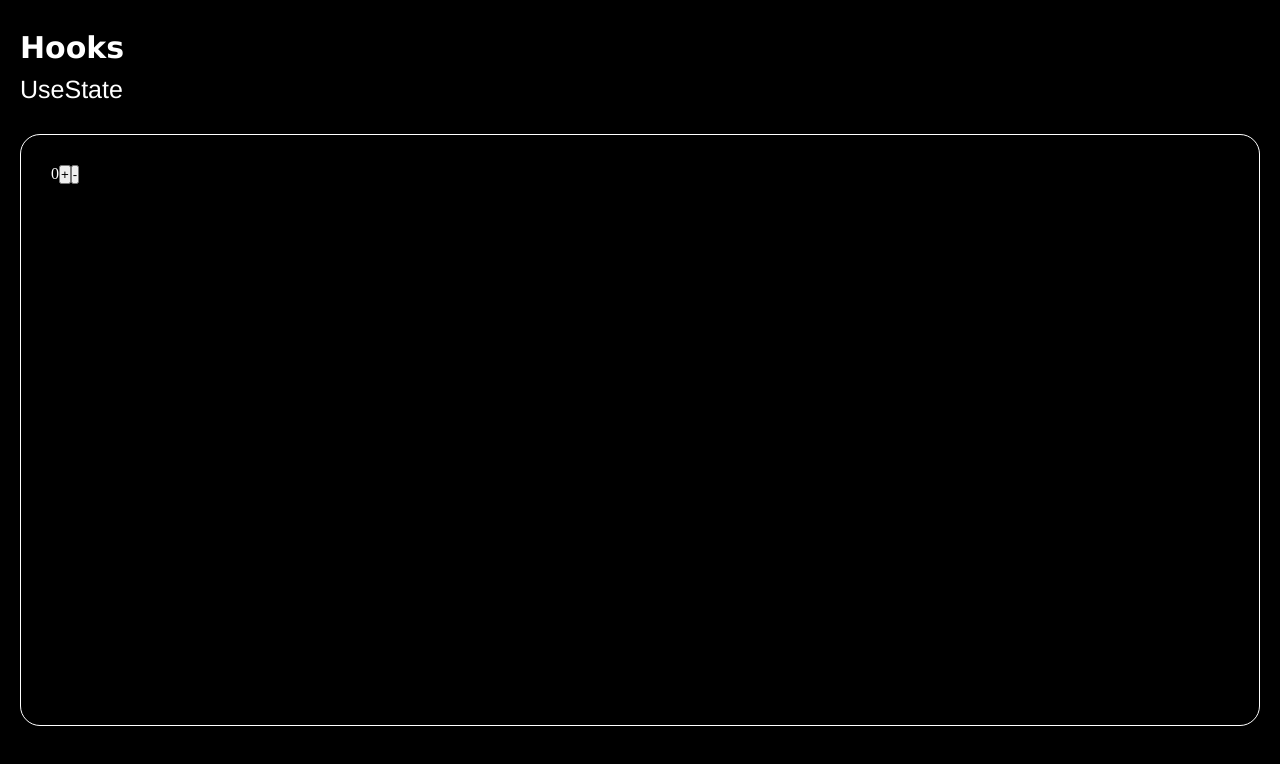
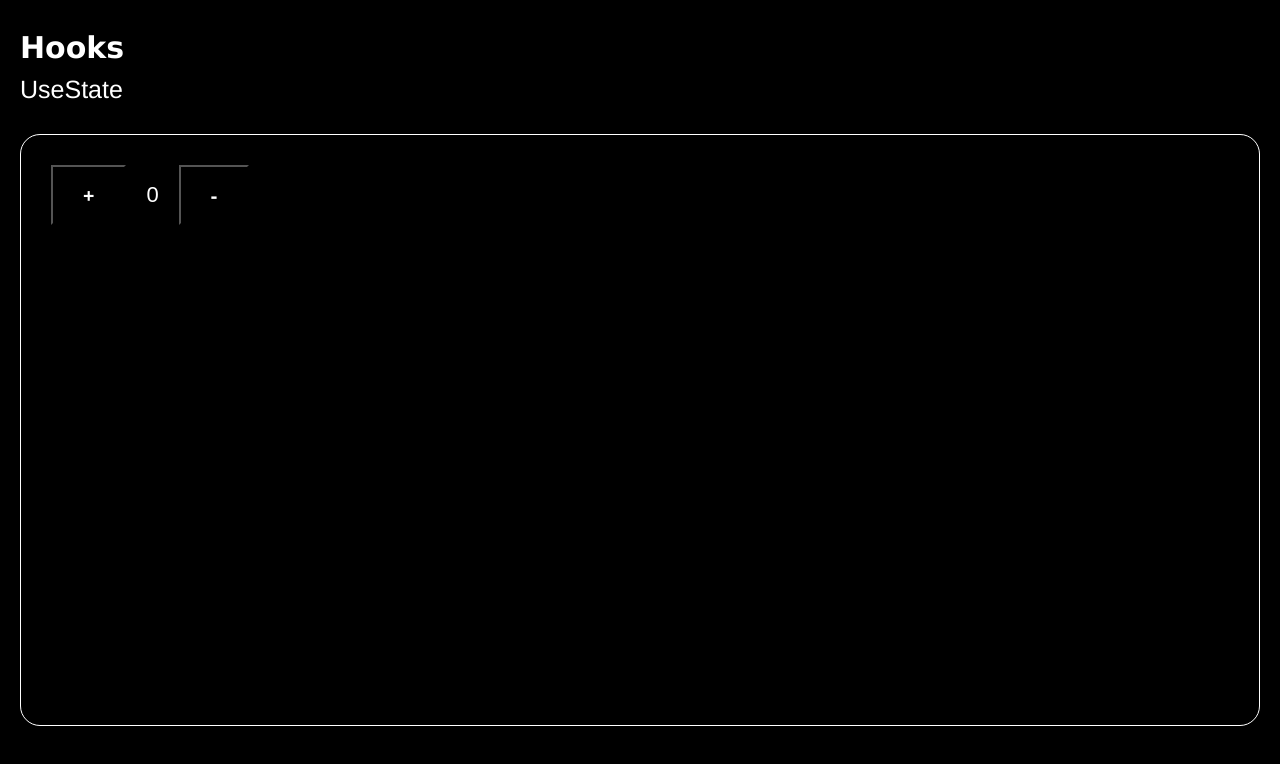
Before and after one commit to Dominic-SR/React-JS, a React (Vite) app: page /usestate in a window 1280 px wide. Shown: the top 764 px of the page. Built offline with nearby package versions, Linux system fonts and the light colour scheme.

Commit message:
adding use state

```diff
--- a/src/index.css
+++ b/src/index.css
@@ -67,3 +67,29 @@
   color: var(--primaryColor);
   transition: all 0.6s;
 }
+
+.row-section{
+  display: flex;
+  width: 100%;
+  height: fit-content;
+  align-items: center;
+}
+
+.content-text{
+  height: fit-content;
+  width: fit-content;
+  font-size: 22px;
+  font-family: fantasy;
+  margin: 0px 20px;
+}
+
+.primary-btn{
+  height: 60px;
+  width: fit-content;
+  padding: 10px 30px;
+  background-color: var(--primaryColor);
+  color: var(--secondaryColor);
+  font-family: 'Segoe UI', Tahoma, Geneva, Verdana, sans-serif;
+  font-size: 20px;
+  font-weight: bold;
+}
--- a/src/pages/Hooks/Usestate/UseState.jsx
+++ b/src/pages/Hooks/Usestate/UseState.jsx
@@ -8,9 +8,9 @@ const Usestate = () => {
     <h4 className='sub-title'>UseState</h4>
     <div className='box-container'>
       <div className="row-section">
-        <span>{count}</span>
-        <button onClick={()=>{setCount(count + 1)}}>+</button>
-        <button onClick={()=>{setCount(count - 1)}}>-</button>
+        <button className='primary-btn' onClick={()=>{setCount(count + 1)}}>+</button>
+        <span className='content-text'>{count}</span>
+        <button className='primary-btn' onClick={()=>{setCount(count - 1)}}>-</button>
       </div>
     </div>
     </div>
```
